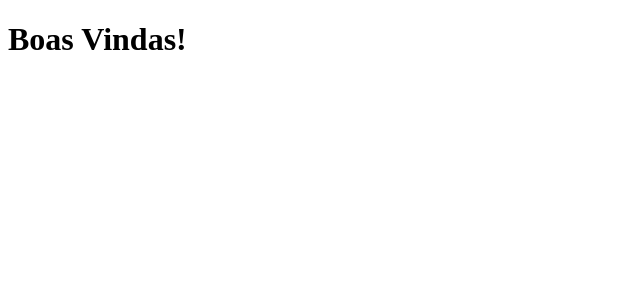
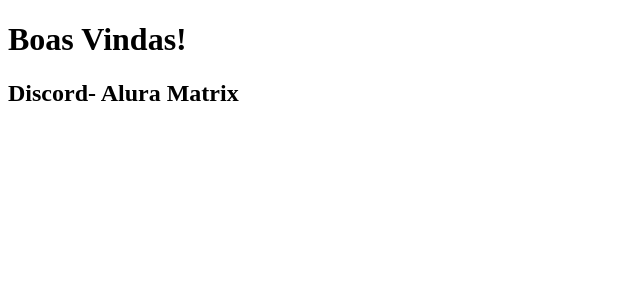
Before and after one commit to danielemaraschin/React-Immersion-Training-2022, a Next.js app: page / in a window 1280 px wide. Shown: the top 300 px of the page, without its empty margins (0-640 px from the left). Built offline with nearby package versions, Linux system fonts and the light colour scheme.

Commit message:
working with h1 and h2

```diff
--- a/pages/index.js
+++ b/pages/index.js
@@ -4,6 +4,7 @@ function HomePage() {
   return ( //coloque esses parenteses so para o texto nao ficar escuro quando eu quebro a linha
     <div>
       <h1>Boas Vindas!</h1>
+      <h2>Discord- Alura Matrix</h2>
     </div>
   )
 }
```
